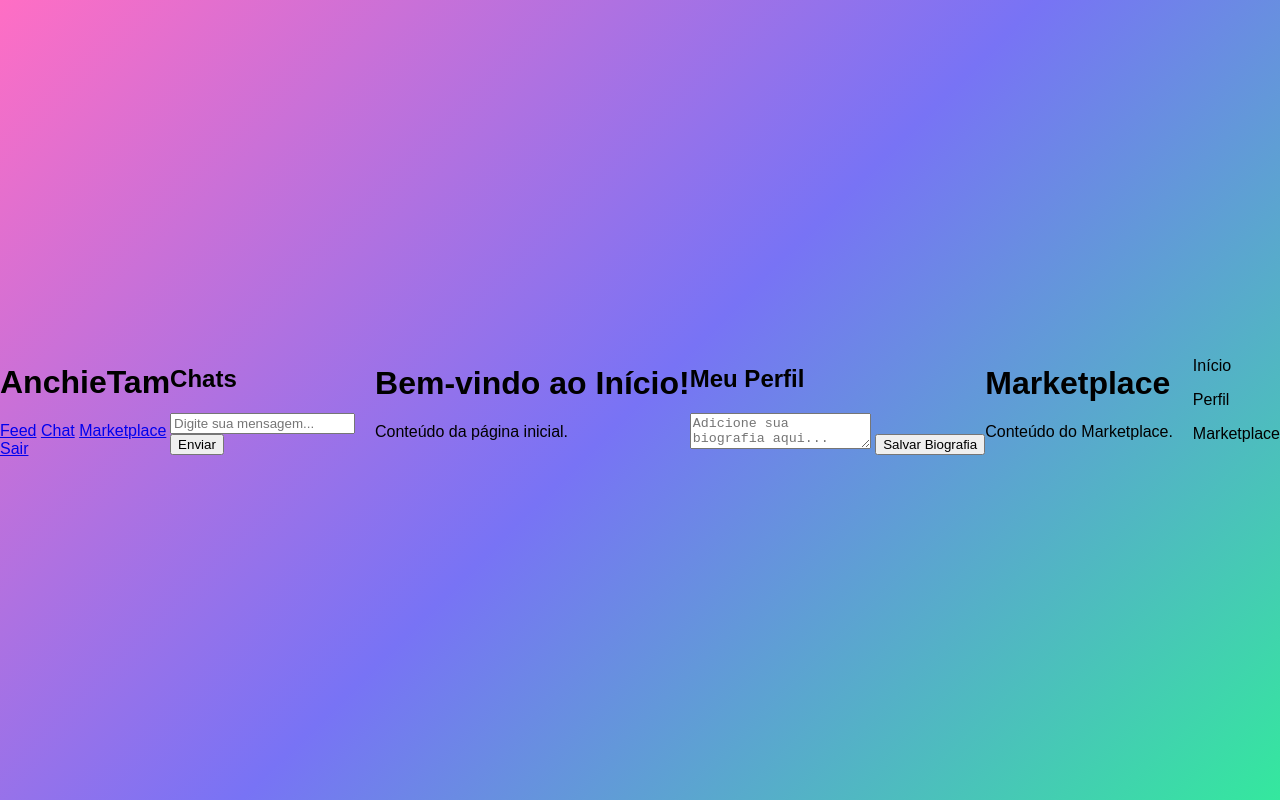
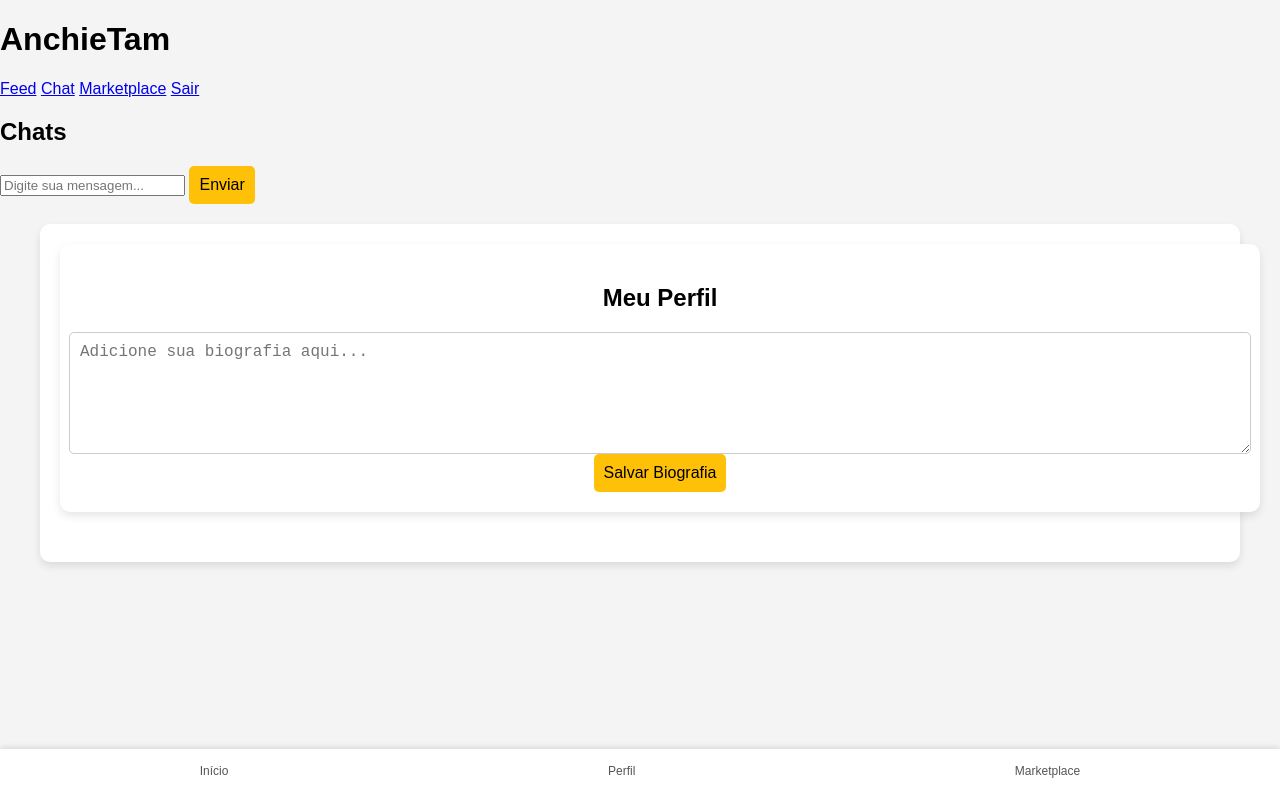
Before and after one commit to bezin2010/bezin2010.github.io, a plain HTML site: page chat.html in a window 1280 px wide. Both pictures are taken after a click on the element "Perfil". Drawn offline with Linux system fonts and the light colour scheme; files that its build step writes are made by us from their sources; files whose address does not match are found by name.

Commit message:
Atualizar o style.css

```diff
--- a/style.css
+++ b/style.css
@@ -1,77 +1,202 @@
-/* Garante que o html e body ocupem 100% da altura da tela */
-html, body {
+/* Estilos gerais */
+body {
+    font-family: Arial, sans-serif;
+    background-color: #f4f4f4;
     margin: 0;
     padding: 0;
-  height: 100%;
 }
 
-/* Estilização do corpo com um fundo gradiente vibrante */
-body {
-  font-family: 'Arial', sans-serif;
-  background: linear-gradient(135deg, #ff6ec4, #7873f5, #34e89e);
-  display: flex;
-  justify-content: center;
-  align-items: center;
-  overflow: hidden;
+.container {
+    width: 100%;
+    max-width: 1200px;
+    margin: 0 auto;
+    padding: 20px;
 }
 
-/* Container que ocupa toda a tela */
-.container {
+/* Estilo do cabeçalho do perfil */
+.profile-container {
+    display: flex;
+    flex-direction: column;
+    align-items: center;
+    padding: 20px;
+    background-color: white;
+    border-radius: 10px;
+    box-shadow: 0 4px 8px rgba(0, 0, 0, 0.1);
+    margin-bottom: 30px;
     width: 100%;
-  height: 100%;
+}
+
+/* Cabeçalho com nome de perfil */
+.profile-header {
     display: flex;
     align-items: center;
-  justify-content: center;
+    font-size: 24px;
+    font-weight: bold;
+    margin-bottom: 15px;
 }
 
-/* Caixa de login com fundo semi-transparente e cantos arredondados */
-.login-box {
-  background: rgba(255, 255, 255, 0.95);
-  padding: 40px;
-  border-radius: 20px;
-  box-shadow: 0 8px 20px rgba(0, 0, 0, 0.2);
-  max-width: 90%;
-  width: 400px;
-  text-align: center;
+/* Removido a foto de perfil */
+.profile-header::before {
+    content: ""; /* Não mostrar a imagem */
+    width: 0px;
+    height: 0px;
+    margin-right: 15px;
 }
 
-/* Título */
-.login-box h1 {
-  font-size: 36px;
-  margin-bottom: 30px;
+/* Área de informações do perfil (biografia) */
+#profile-info {
+    display: flex;
+    flex-direction: column;
+    gap: 15px;
+    width: 100%;
+}
+
+/* Caixa de texto para biografia */
+textarea {
+    width: 100%;
+    height: 100px;
+    padding: 10px;
+    font-size: 16px;
+    border: 1px solid #ccc;
+    border-radius: 5px;
+}
+
+/* Botões */
+button {
+    padding: 10px;
+    background-color: #FFC107;
+    border: none;
+    border-radius: 5px;
+    cursor: pointer;
+    font-size: 16px;
+}
+
+button:hover {
+    background-color: #FFA000;
+}
+
+/* Estilo da parte inferior da página com emojis */
+.navbar {
+    display: flex;
+    justify-content: space-around;
+    position: fixed;
+    bottom: 0;
+    left: 0;
+    right: 0;
+    background-color: #fff;
+    padding: 10px;
+    box-shadow: 0 -2px 5px rgba(0, 0, 0, 0.1);
+}
+
+.navbar i {
+    font-size: 30px;
+    cursor: pointer;
+}
+
+.navbar p {
+    font-size: 12px;
+    text-align: center;
+    color: #555;
+    margin-top: 5px;
+}
+
+/* Estilo para a parte de Marketplace */
+.marketplace-container {
+    display: flex;
+    flex-direction: column;
+    align-items: center;
+    background-color: white;
+    padding: 20px;
+    border-radius: 10px;
+    box-shadow: 0 4px 8px rgba(0, 0, 0, 0.1);
+}
+
+.product-item {
+    display: flex;
+    align-items: center;
+    margin: 15px 0;
+    width: 100%;
+}
+
+.product-item img {
+    width: 50px;
+    height: 50px;
+    border-radius: 5px;
+    object-fit: cover;
+    margin-right: 15px;
+}
+
+.product-item p {
+    font-size: 18px;
     color: #333;
 }
 
-/* Inputs */
-.login-box input[type="text"],
-.login-box input[type="password"] {
-  width: 100%;
-  padding: 15px;
-  margin: 10px 0;
-  border: 2px solid #ddd;
-  border-radius: 10px;
-  font-size: 16px;
+/* Estilo de cada página específica */
+.page {
+    display: none;
 }
 
-/* Checkbox */
-.login-box input[type="checkbox"] {
-  margin-right: 8px;
+/* Página ativa */
+.page.active {
+    display: block;
+}
+/* Estilos gerais */
+body {
+    font-family: Arial, sans-serif;
+    background-color: #f4f4f4;
+    margin: 0;
+    padding: 0;
 }
 
-/* Botão de envio */
-.login-box button {
+.container {
     width: 100%;
-  padding: 15px;
-  background: #34e89e;
-  color: #fff;
-  border: none;
-  border-radius: 10px;
-  font-size: 18px;
-  margin-top: 20px;
-  cursor: pointer;
-  transition: background 0.3s ease;
+    max-width: 1200px;
+    margin: 0 auto;
+    padding: 20px;
 }
 
-.login-box button:hover {
-  background: #2bb07c;
+/* Estilo das páginas */
+.page {
+    display: none;
 }
+
+.page.active {
+    display: block;
+}
+
+/* Estilo da navegação com emojis */
+.navbar {
+    display: flex;
+    justify-content: space-around;
+    position: fixed;
+    bottom: 0;
+    left: 0;
+    right: 0;
+    background-color: #fff;
+    padding: 10px;
+    box-shadow: 0 -2px 5px rgba(0, 0, 0, 0.1);
+}
+
+.navbar div {
+    text-align: center;
+    cursor: pointer;
+}
+
+.navbar i {
+    font-size: 30px;
+}
+
+.navbar p {
+    font-size: 12px;
+    text-align: center;
+    color: #555;
+    margin-top: 5px;
+}
+
+/* Estilo das páginas individuais */
+#home-page, #profile-page, #marketplace-page {
+    padding: 20px;
+    background-color: white;
+    border-radius: 10px;
+    box-shadow: 0 4px 8px rgba(0, 0, 0, 0.1);
+}
```
Lines whose indentation alone changed are shown as unchanged.
